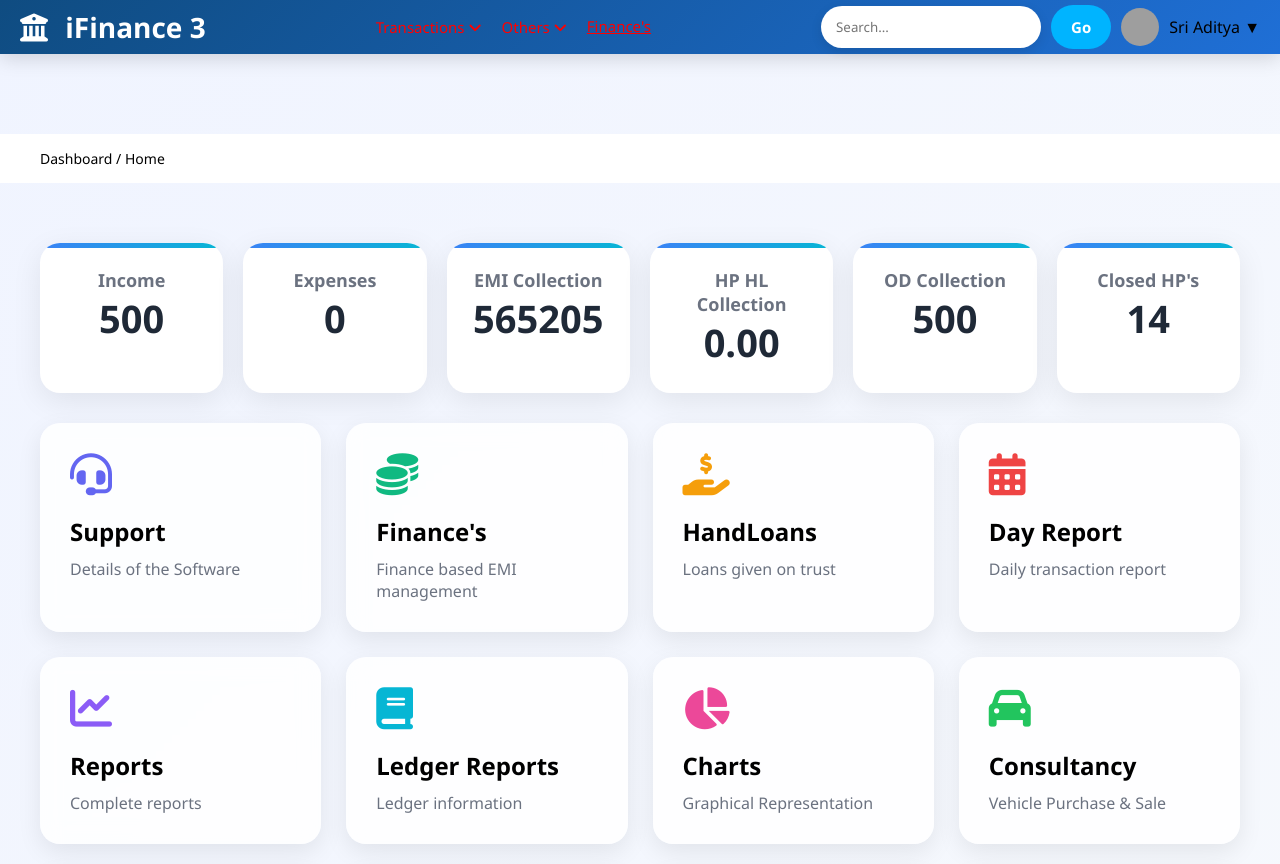
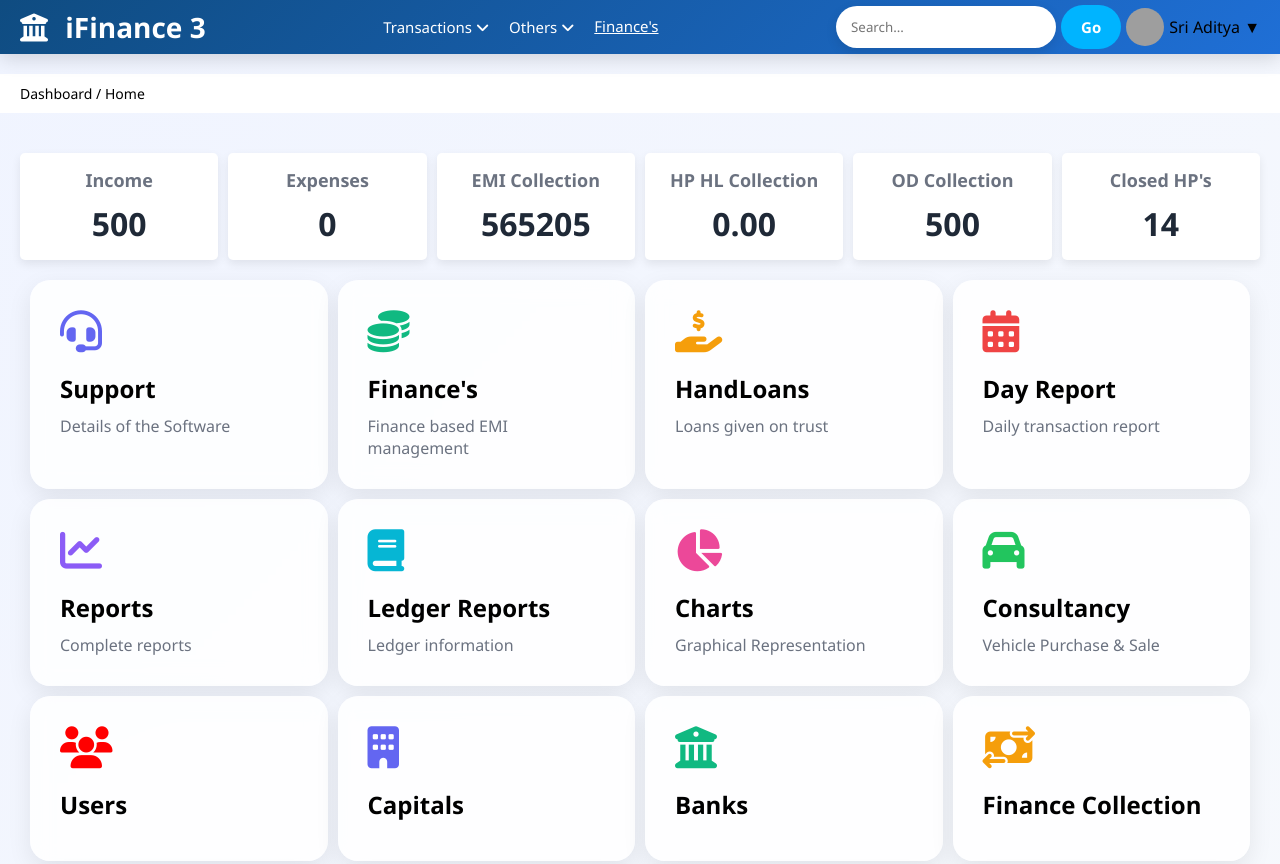
Before and after one commit to Henalatha/Finance-Git-Book-, a plain HTML site: page index.html in a window 1280 px wide. Shown: the top 864 px of the page. Drawn offline with Linux system fonts and the light colour scheme; grey boxes are pictures that could not be loaded.

Commit message:
Update style.css

```diff
--- a/style.css
+++ b/style.css
@@ -48,8 +48,8 @@
 
 nav a,
 button {
-    color: red;
-    background: transparent;
+    color: white;
+    background: none;
     border: none;
     cursor: pointer;
     font-size: 15px;
@@ -64,7 +64,7 @@
     display: none;
     position: absolute;
 
-    background: white;
+    background: whitesmoke;
 
     min-width: 230px;
 
@@ -87,7 +87,7 @@
 
 .dropdown-content a:hover {
 
-    background: #f1f1f1;
+    background: green;
 
 }
 
@@ -99,9 +99,9 @@
 
 .right-menu {
 
-    display: flex;
+    display: inline-flex;
     align-items: center;
-    gap: 10px;
+    gap: 5px;
 
 }
 
@@ -143,9 +143,9 @@
 
 .breadcrumb {
 
-    margin-top: 80px;
+    margin-top: 20px;
 
-    padding: 15px 40px;
+    padding: 10px 20px;
 
     background: white;
 
@@ -155,25 +155,27 @@
 
 .container {
 
-    padding: 30px 40px;
+    padding: 20px;
 
 }
 
 .stats {
     display: grid;
-    grid-template-columns: repeat(auto-fit, minmax(180px, 1fr));
-    gap: 20px;
-    margin: 30px 0;
+    grid-template-columns: repeat(6, 1fr);
+    gap: 10px;
+    margin: 20px 0;
 }
 
 .stat-card {
-    background: white;
-    border-radius: 20px;
-    padding: 25px;
+    background: #fff;
+    position: relative;
+    border-radius: 5px;
+    padding: 15px;
     text-align: center;
+    min-height: 100px;
 
     box-shadow:
-        0 8px 30px rgba(0, 0, 0, 0.08);
+        0 4px 10px rgba(0, 0, 0, 0.08);
 
     transition: 0.3s;
     position: relative;
@@ -185,9 +187,9 @@
     position: absolute;
     top: 0;
     left: 0;
-    width: 100%;
+    width: auto;
     height: 5px;
-    background: linear-gradient(90deg, #3b82f6, #06b6d4);
+    background: #2563eb;
 }
 
 .stat-card:hover {
@@ -198,18 +200,21 @@
 .stat-card h3 {
     color: #6b7280;
     font-size: 18px;
+    margin-bottom: 10px;
 }
 
 .stat-card p {
-    font-size: 38px;
+    font-size: 32px;
     font-weight: bold;
     color: #1f2937;
+    margin: 0;
 }
 
 .cards {
     display: grid;
-    grid-template-columns: repeat(auto-fit, minmax(250px, 1fr));
-    gap: 25px;
+    grid-template-columns: repeat(4, 1fr);
+    gap: 10px;
+    margin: 10px;
 }
 
 .card {
@@ -350,7 +355,7 @@
 
     text-align: center;
 
-    background: rgba(255, 255, 255, 0.8);
+    background: blue;
 
     backdrop-filter: blur(10px);
 
```
